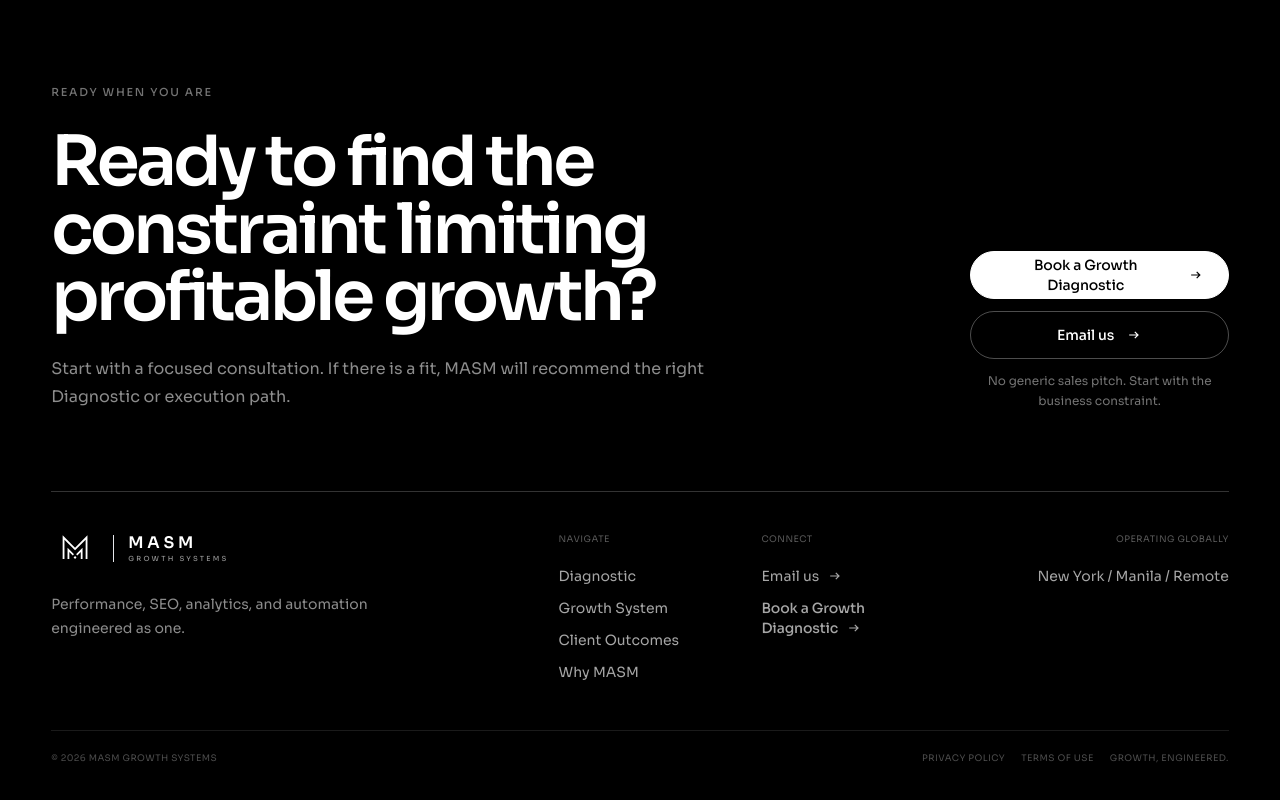
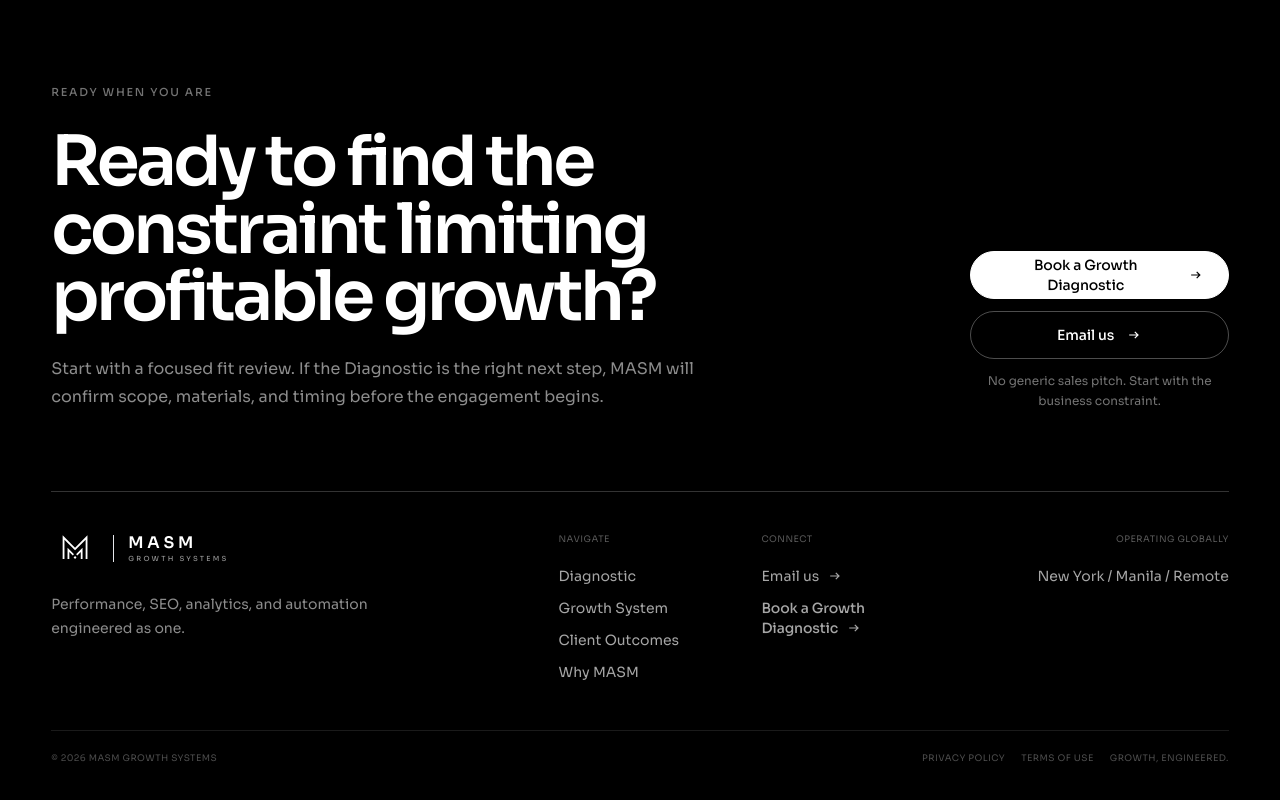
Before and after one commit to sianmatti/masm-website, a Next.js app: page / in a window 1280 px wide. Shown: the part 9364-10164 px from the top of the page. Built offline with nearby package versions, Linux system fonts and the light colour scheme.

Commit message:
Strengthen homepage qualification and conversion clarity

```diff
--- a/components/footer.tsx
+++ b/components/footer.tsx
@@ -14,8 +14,9 @@
               Ready to find the constraint limiting profitable growth?
             </h2>
             <p className="mt-6 max-w-2xl text-base leading-7 text-white/55">
-              Start with a focused consultation. If there is a fit, MASM will
-              recommend the right Diagnostic or execution path.
+              Start with a focused fit review. If the Diagnostic is the right
+              next step, MASM will confirm scope, materials, and timing before
+              the engagement begins.
             </p>
           </div>
           <div className="flex flex-col justify-end gap-3 lg:col-span-3">
```
